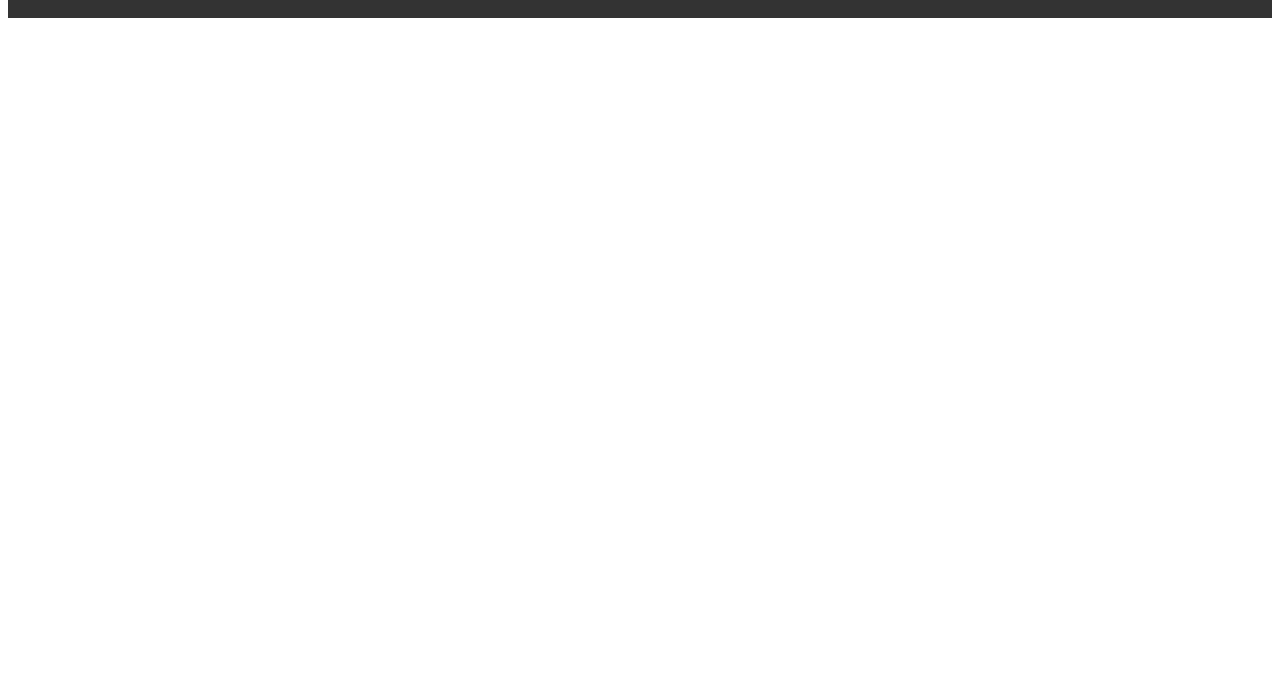
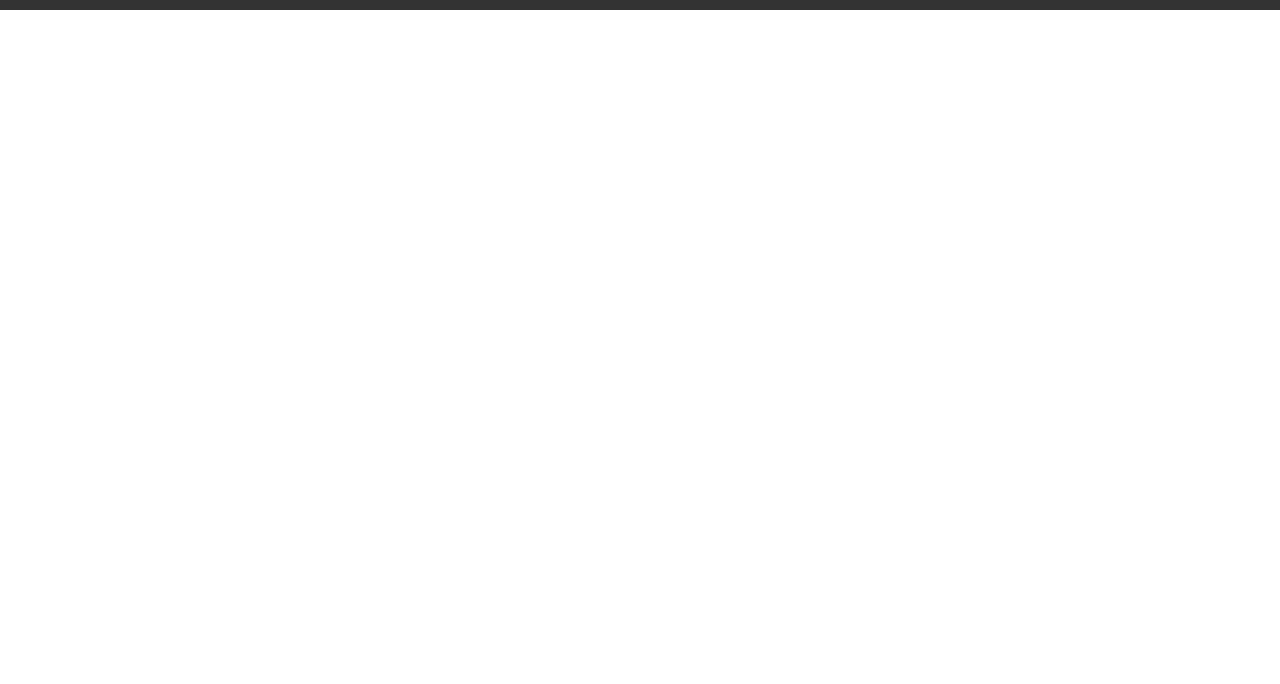
Before and after one commit to JustablockCode/website, a plain HTML site: page index.html in a window 1280 px wide. Shown: the part 116-800 px from the top of the page. Drawn offline with Linux system fonts and the light colour scheme.

Commit message:
Update style.css

```diff
--- a/style.css
+++ b/style.css
@@ -1,3 +1,11 @@
+body, html {
+  margin: 0;
+  padding: 0;
+  height: 100%;
+  display: flex;
+  flex-direction: column;
+}
+
 a.home:link, a.home:visited {
     background-color: #f44336;
     color: white;
```
